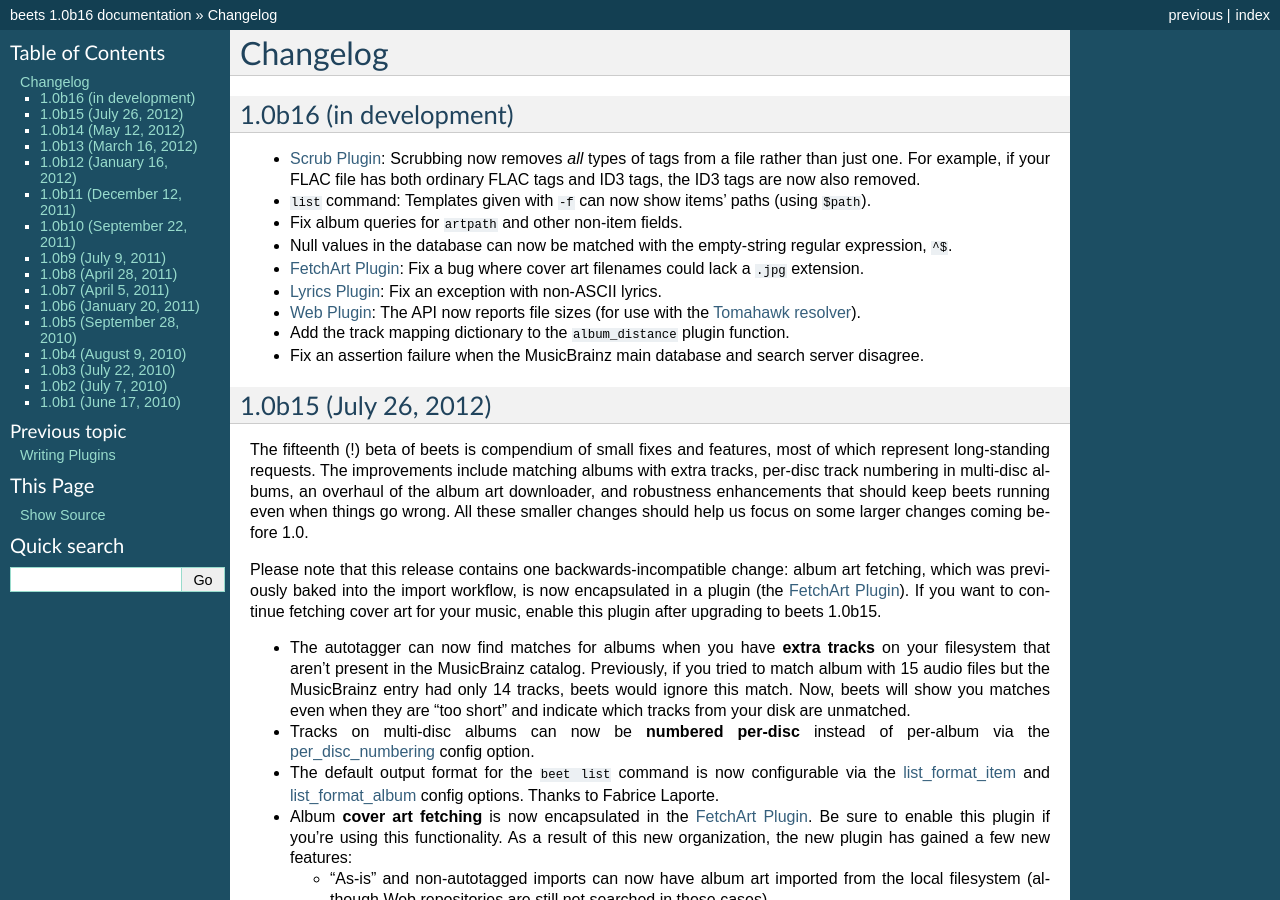
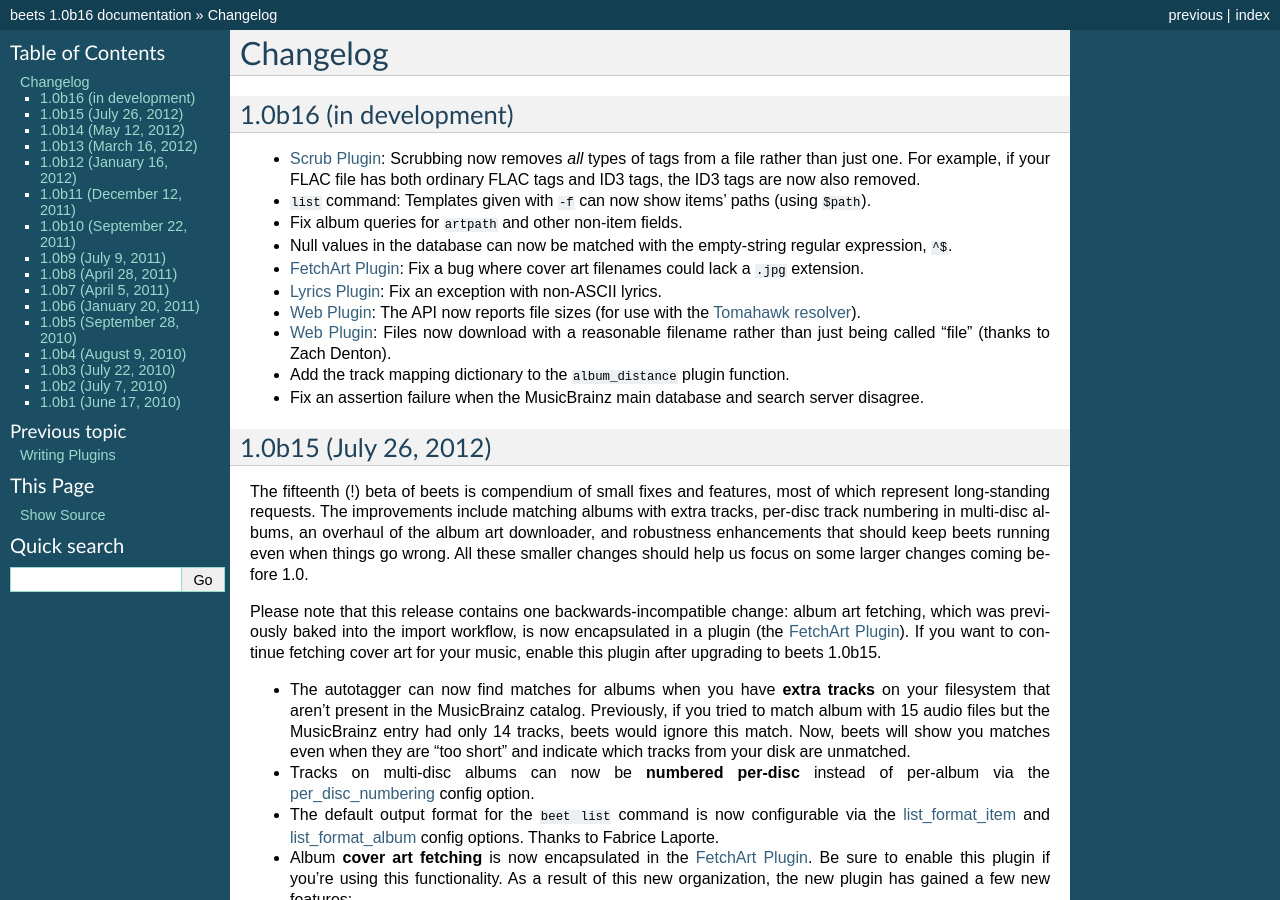
Before and after one commit to google-code-export/beets, a Sphinx documentation site: the page built from docs/changelog.rst, in a window 1280 px wide and 900 px high. Built offline with Sphinx 7.4.7, drawn with Linux system fonts in a browser that asks for light colours.

Commit message:
changelog about web "attachment" change (GH-46)

```diff
--- a/docs/changelog.rst
+++ b/docs/changelog.rst
@@ -17,6 +17,8 @@
 * :doc:`/plugins/lyrics`: Fix an exception with non-ASCII lyrics.
 * :doc:`/plugins/web`: The API now reports file sizes (for use with the
   `Tomahawk resolver`_).
+* :doc:`/plugins/web`: Files now download with a reasonable filename rather
+  than just being called "file" (thanks to Zach Denton).
 * Add the track mapping dictionary to the ``album_distance`` plugin function.
 * Fix an assertion failure when the MusicBrainz main database and search server
   disagree.
```
